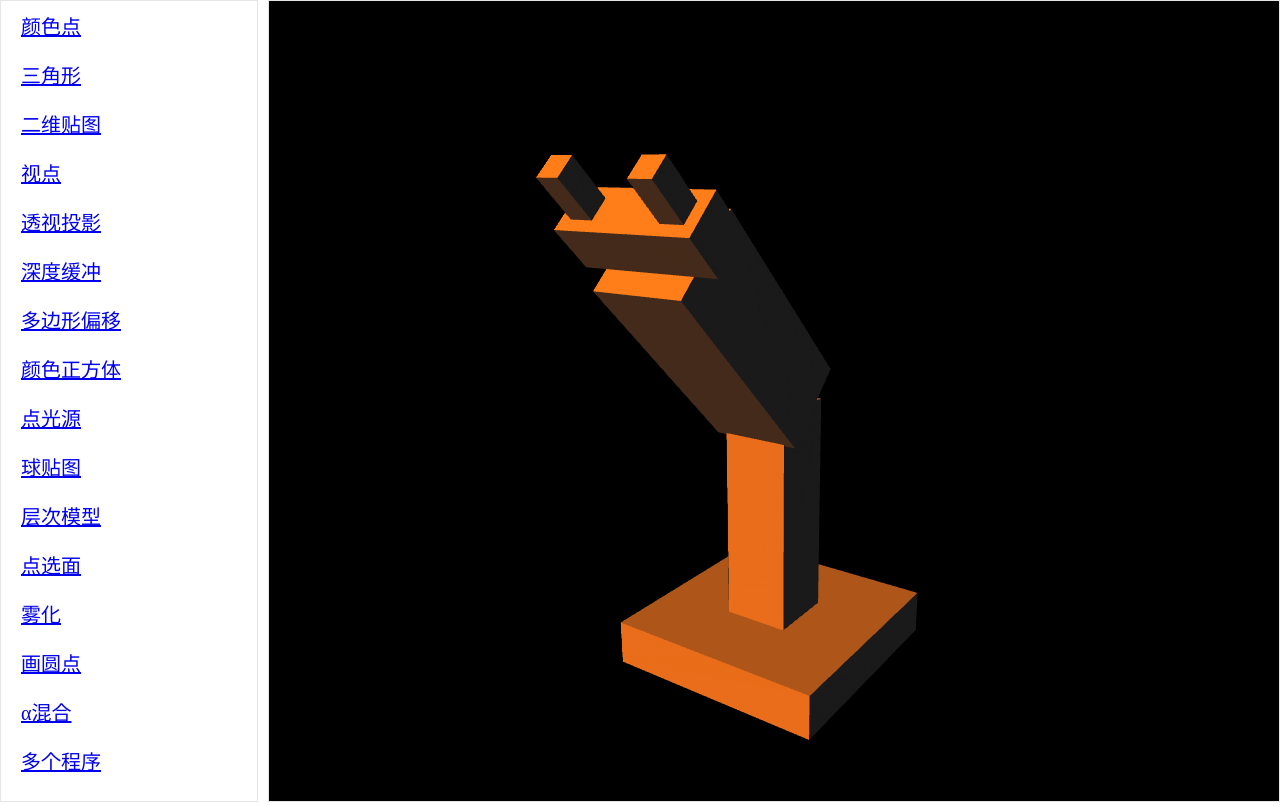
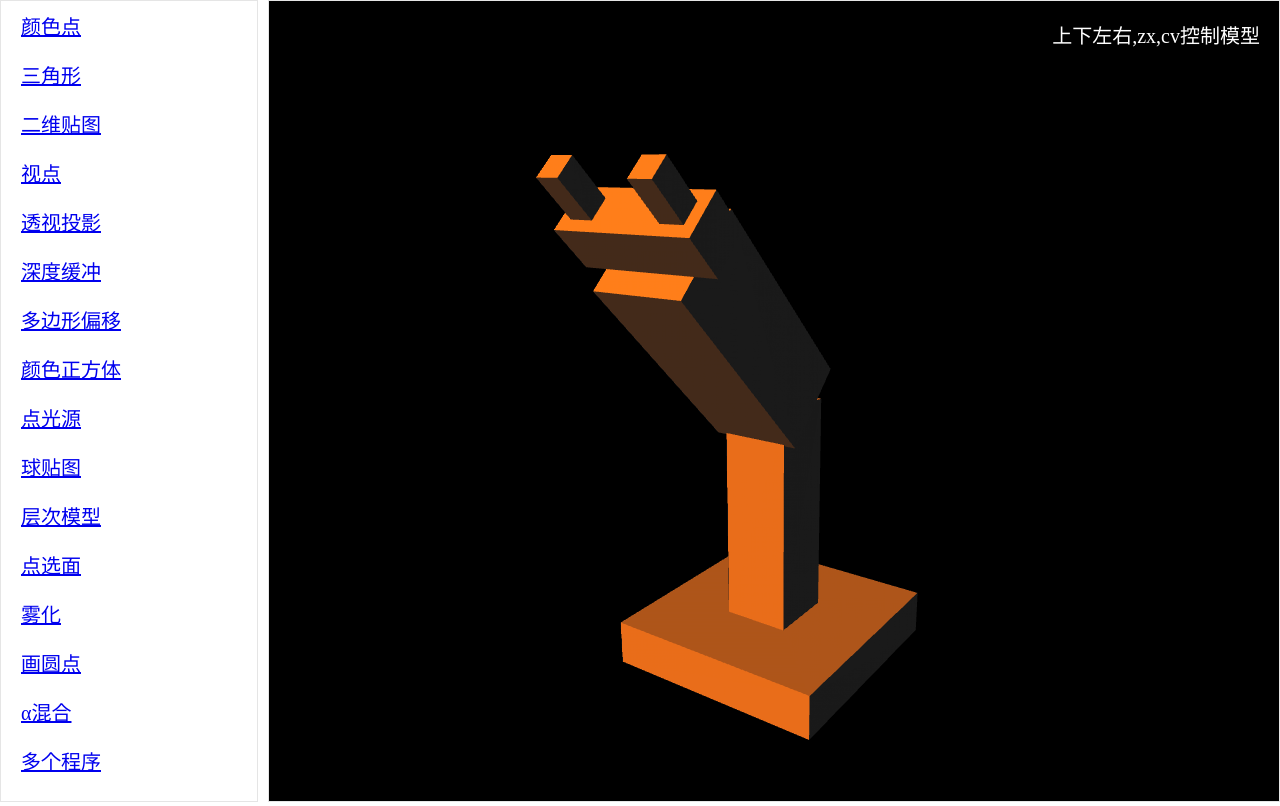
Before and after one commit to gy1016/webgl-tutorial, a React app: page /multi-joint in a window 1280 px wide. Built offline with nearby package versions, Linux system fonts and the light colour scheme.

Commit message:
feat: 给my-canvas组件提供提示信息的props

```diff
--- a/src/components/my-canvas.tsx
+++ b/src/components/my-canvas.tsx
@@ -2,12 +2,13 @@ import React, { useLayoutEffect, useRef, useEffect } from 'react';
 
 interface IMyCanvas {
   main: (canvasEle: HTMLCanvasElement) => void;
+  msg?: string;
 }
 
 const MyCanvas = (props: IMyCanvas) => {
   const parentRef = useRef<HTMLDivElement>(null);
   const webgl = useRef<HTMLCanvasElement>(null);
-  const { main } = props;
+  const { main, msg } = props;
 
   const draw = () => {
     if (webgl.current && parentRef.current) {
@@ -29,7 +30,14 @@ const MyCanvas = (props: IMyCanvas) => {
   }, []);
 
   return (
-    <div id="colored-points" style={{ width: '100%', height: '100%' }} ref={parentRef}>
+    <div id="my-canvas-container" style={{ width: '100%', height: '100%' }} ref={parentRef}>
+      {msg ? (
+        <div id="tip-msg" style={{ position: 'absolute', top: '2rem', right: '2rem', color: '#fff' }}>
+          {msg}
+        </div>
+      ) : (
+        ''
+      )}
       <canvas id="webgl" ref={webgl}>
         Please use a browser that supports canvas
       </canvas>
--- a/src/views/fog/index.tsx
+++ b/src/views/fog/index.tsx
@@ -273,7 +273,7 @@ const Fog = () => {
     gl.drawElements(gl.TRIANGLES, n, gl.UNSIGNED_BYTE, 0);
   }
 
-  return <MyCanvas main={main} />;
+  return <MyCanvas main={main} msg="上下调整雾化效果" />;
 };
 
 export default Fog;
--- a/src/views/multijoint-model/index.tsx
+++ b/src/views/multijoint-model/index.tsx
@@ -356,7 +356,7 @@ const MultiJoint = () => {
     draw(gl, n, viewProjMatrix, u_MvpMatrix, u_NormalMatrix);
   };
 
-  return <MyCanvas main={main} />;
+  return <MyCanvas main={main} msg="上下左右,zx,cv控制模型" />;
 };
 
 export default MultiJoint;
```
